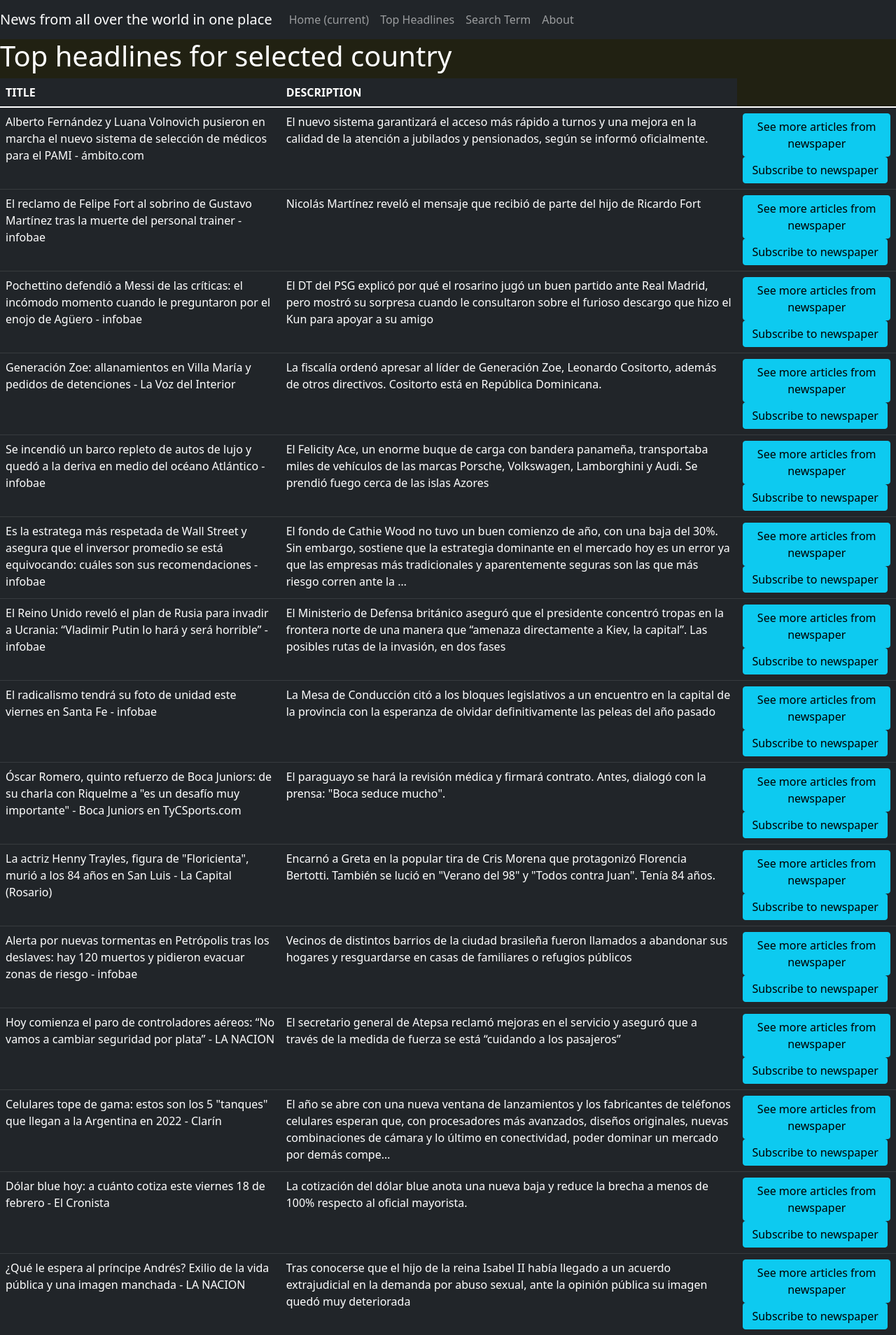
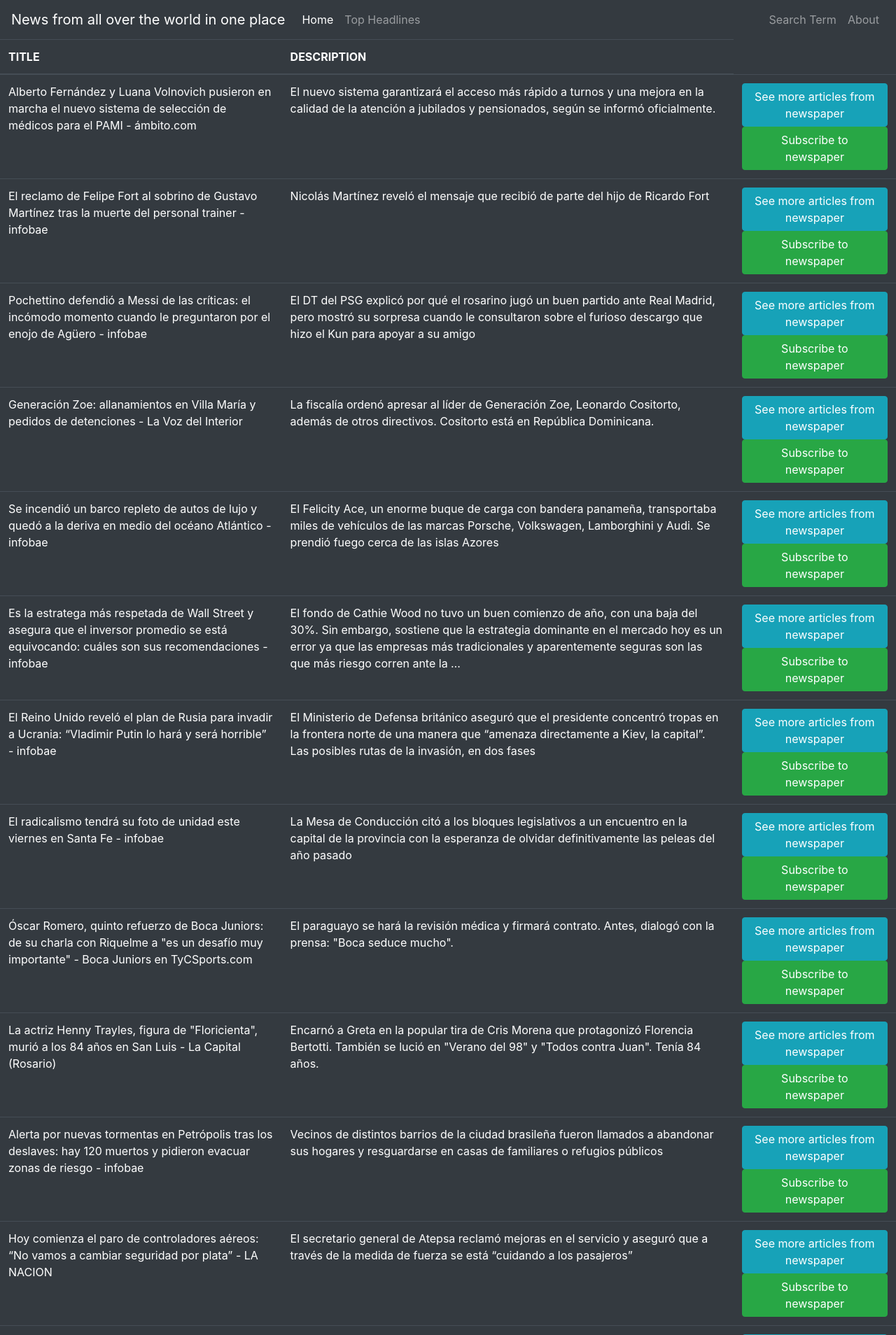
Before and after one commit to maxielias/news-web-app, a Flask app: page /top_headlines in a window 1280 px wide. Shown: the top 1908 px of the page at 70% size. Run offline with Flask 2, Linux system fonts and the light colour scheme; some libraries are stand-ins or nearby versions.

Commit message:
0-first-commit

```diff
--- /dev/null
+++ b/templates/base.html
@@ -0,0 +1,58 @@
+<!doctype html>
+<html lang="en">
+  <head>
+    <!-- Required meta tags -->
+    <meta charset="utf-8">
+    <meta name="viewport" content="width=device-width, initial-scale=1, shrink-to-fit=no">
+    <!-- Bootstrap CSS -->
+    <link rel="stylesheet" href="https://cdn.jsdelivr.net/npm/bootstrap@4.5.3/dist/css/bootstrap.min.css" integrity="sha384-TX8t27EcRE3e/ihU7zmQxVncDAy5uIKz4rEkgIXeMed4M0jlfIDPvg6uqKI2xXr2" crossorigin="anonymous">
+    <title>
+      {% block title %}
+
+      {% endblock %}
+    </title>
+  </head>
+  <body>
+    <!-- Navbar here -->
+    <nav class="navbar navbar-expand-md navbar-dark bg-dark">
+      <a class="navbar-brand" href="#">News from all over the world in one place</a>
+      <button class="navbar-toggler" type="button" data-toggle="collapse" data-target="#navbarNav">
+        <span class="navbar-toggler-icon"></span>
+      </button>
+      <div class="collapse navbar-collapse" id="navbarNav">
+        <ul class="navbar-nav mr-auto">
+          <li class="nav-item active">
+            <a class="nav-link" href="#">Home <span class="sr-only">(current)</span></a>
+          </li>
+          <li class="nav-item">
+            <a class="nav-link" href="#">Top Headlines</a>
+          </li>
+        </ul>
+        <ul class="navbar-nav">
+          <li class="nav-item">
+            <a class="nav-link" href="#">Search Term</a>
+          </li>
+          <li class="nav-item">
+            <a class="nav-link" href="#">About</a>
+          </li>
+        </ul>
+      </div>
+    </nav>
+    <!-- Future Content here -->
+    {% block content %}
+
+    {% endblock %}
+    <!-- Optional JavaScript -->
+    <!-- jQuery first, then Popper.js, then Bootstrap JS -->
+    <script src='https://kit.fontawesome.com/a076d05399.js'></script>
+    <script src="https://code.jquery.com/jquery-3.5.1.slim.min.js" integrity="sha384-DfXdz2htPH0lsSSs5nCTpuj/zy4C+OGpamoFVy38MVBnE+IbbVYUew+OrCXaRkfj" crossorigin="anonymous"></script>
+    <script src="https://cdn.jsdelivr.net/npm/popper.js@1.16.1/dist/umd/popper.min.js" integrity="sha384-9/reFTGAW83EW2RDu2S0VKaIzap3H66lZH81PoYlFhbGU+6BZp6G7niu735Sk7lN" crossorigin="anonymous"></script>
+    <script src="https://stackpath.bootstrapcdn.com/bootstrap/4.5.2/js/bootstrap.min.js" integrity="sha384-B4gt1jrGC7Jh4AgTPSdUtOBvfO8shuf57BaghqFfPlYxofvL8/KUEfYiJOMMV+rV" crossorigin="anonymous"></script>
+  </body>
+  <style>
+      body {
+      background-color: #212121;
+      color: white
+      }
+  </style>
+</html>
--- a/templates/top_headlines.html
+++ b/templates/top_headlines.html
@@ -1,42 +1,8 @@
 <!doctype html>
 <html lang="en">
-  <head>
-    <!-- Required meta tags -->
-    <meta charset="utf-8">
-    <meta name="viewport" content="width=device-width, initial-scale=1">
-
-    <!-- Bootstrap CSS -->
-    <link href="https://cdn.jsdelivr.net/npm/bootstrap@5.1.3/dist/css/bootstrap.min.css" rel="stylesheet" integrity="sha384-1BmE4kWBq78iYhFldvKuhfTAU6auU8tT94WrHftjDbrCEXSU1oBoqyl2QvZ6jIW3" crossorigin="anonymous">
-
-    <title>TOP HEADLINES PAGE</title>
-  </head>
+  {% extends 'base.html' %}
+  {% block content %}
   <body>
-    <nav class="navbar navbar-expand-md navbar-dark bg-dark">
-      <a class="navbar-brand" href="#">News from all over the world in one place</a>
-      <button class="navbar-toggler" type="button" data-toggle="collapse" data-target="#navbarNav">
-        <span class="navbar-toggler-icon"></span>
-      </button>
-      <div class="collapse navbar-collapse" id="navbarNav">
-        <ul class="navbar-nav mr-auto">
-          <li class="nav-item active">
-              <a class="nav-link" href="#">Home <span class="sr-only">(current)</span></a>
-          </li>
-          <li class="nav-item">
-              <a class="nav-link" href="#">Top Headlines</a>
-          </li>
-      </ul>
-      <ul class="navbar-nav">
-          <li class="nav-item">
-              <a class="nav-link" href="#">Search Term</a>
-          </li>
-          <li class="nav-item">
-              <a class="nav-link" href="#">About</a>
-          </li>
-      </ul>
-      </div>
-    </nav>
-
-    <h1>Top headlines for selected country</h1>
     <table class="table table-hover table-dark">
       <thead>
         <tr>
@@ -60,12 +26,13 @@
               <!-- <td scope="col">{{ item.urlToImage }}</td> -->
               <td>
                 <button class="btn btn-outline btn-info">See more articles from newspaper</button>
-                <button class="btn btn-outline btn-info">Subscribe to newspaper</button>
+                <button class="btn btn-outline btn-success">Subscribe to newspaper</button>
               </td>
             </tr>
           {% endfor %}
       </tbody>
     </table>
+    {% endblock %}
 
     <!-- Option 1: Bootstrap Bundle with Popper -->
     <script src="https://cdn.jsdelivr.net/npm/bootstrap@5.1.3/dist/js/bootstrap.bundle.min.js" integrity="sha384-ka7Sk0Gln4gmtz2MlQnikT1wXgYsOg+OMhuP+IlRH9sENBO0LRn5q+8nbTov4+1p" crossorigin="anonymous"></script>
```
Also changed, not shown: templates/home.html (+4 -53 lines).
